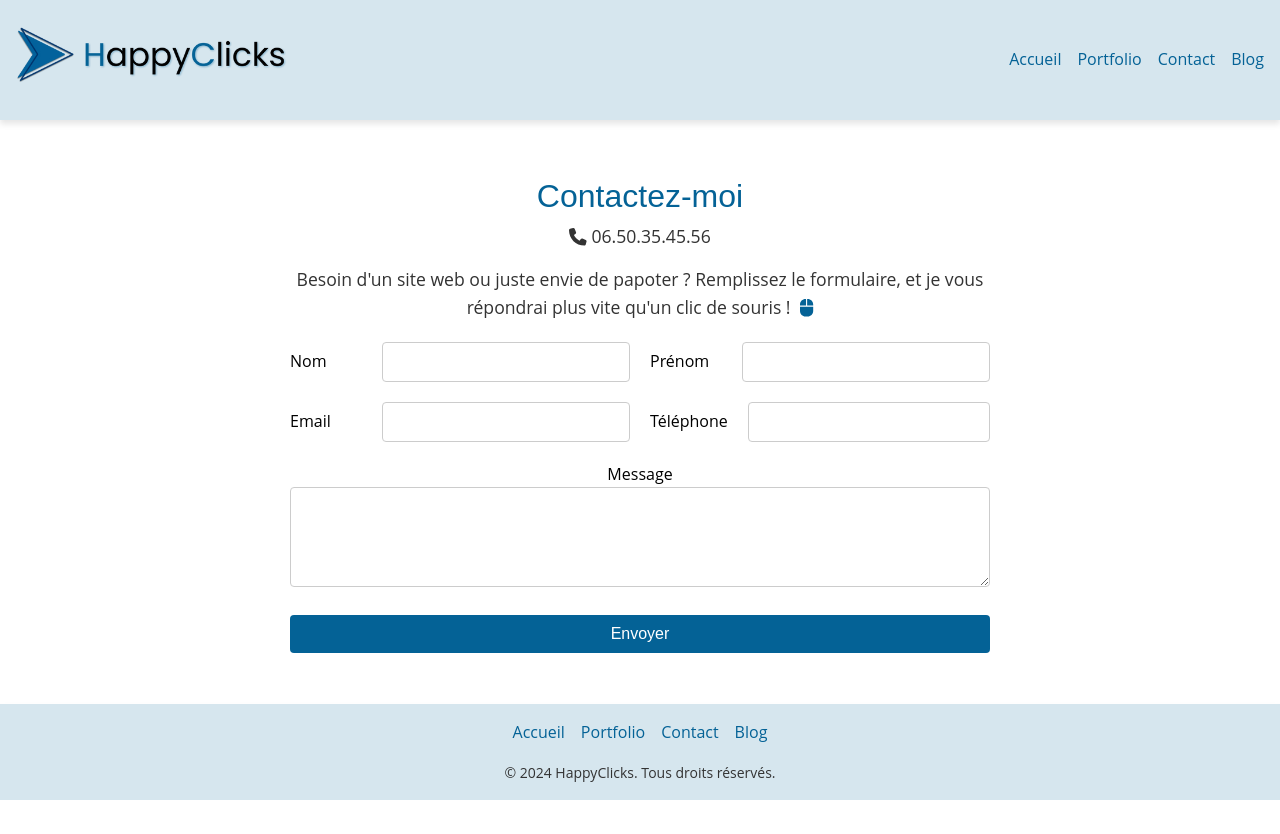
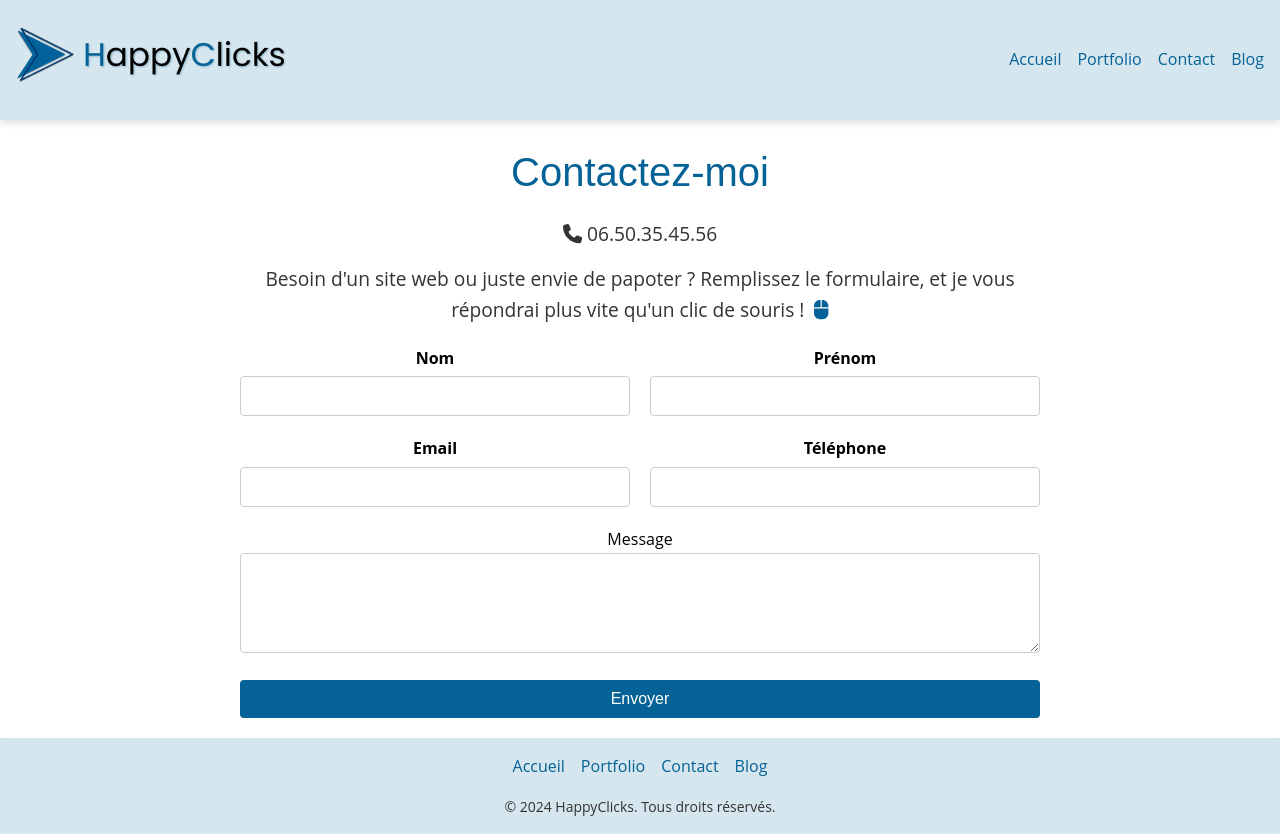
Before and after one commit to CarolineB13/happyclicks, a React (Create React App) app: page /contact in a window 1280 px wide. Before the commit the page ends 800 px from the top, so only its background shows below. Built offline with nearby package versions, Linux system fonts and the light colour scheme.

Commit message:
Ajout des future flags de React Router v7 et amélioration formulaire contact

```diff
--- a/src/app/App.js
+++ b/src/app/App.js
@@ -1,28 +1,15 @@
-import { BrowserRouter, Routes, Route } from "react-router-dom";
+import React from "react";
+import { Outlet } from "react-router-dom";
 import Header from '../components/Header/Header';
-import Home from "../pages/Home/Home";
-import Portfolio from '../pages/Portfolio/Portfolio';
-import Contact from '../pages/Contact/Contact';
-import Blog from '../pages/Blog/Blog';
-import BlogPost from '../components/Blog/BlogPost';
-import NotFound from '../pages/NotFound/NotFound';
 import Footer from '../components/Footer/Footer';
 
 function App() {
   return (
-    <BrowserRouter>
-    <Header />
-      <Routes>
-        <Route path="/" element={<Home />} />
-        <Route path="/portfolio" element={<Portfolio />} />
-        <Route path="/contact" element={<Contact />} />
-        <Route path="/blog" element={<Blog />} />
-        <Route path="/blog/:id" element={<BlogPost />} />
-        <Route path="*" element={<NotFound />} /> {/* Route 404 */}
-
-      </Routes>
+    <>
+      <Header />
+      <Outlet /> {/* Ce composant rendra les routes enfants */}
       <Footer />
-    </BrowserRouter>
+    </>
   );
 }
 
--- /dev/null
+++ b/src/components/ContactForm/ContactForm.css
@@ -0,0 +1,76 @@
+.contact-form {
+    display: grid;
+    grid-template-columns: 1fr 1fr; /* Deux colonnes */
+    gap: 20px;
+    margin-top: 20px;
+  }
+
+  .contact-form .input-group {
+    display: flex;
+    flex-direction: column; /* Aligne verticalement les champs et les labels */
+    gap: 5px;
+  }
+
+  .contact-form .input-group label {
+    font-weight: bold;
+    color: var(--text-primary-color);
+  }
+
+  .contact-form .full-width {
+    grid-column: 1 / -1; /* Étend l'élément sur toute la largeur */
+  }
+
+  .contact-form input,
+  .contact-form textarea {
+    width: 100%; /* S'assurer que les champs utilisent toute la largeur */
+    padding: 10px;
+    font-size: 1em;
+    border: 1px solid #ccc;
+    border-radius: 4px;
+    box-sizing: border-box; /* Assure un dimensionnement uniforme */
+  }
+
+  .contact-form textarea {
+    height: 100px;
+    resize: vertical; /* Permet de redimensionner verticalement seulement */
+  }
+
+  .contact-form button {
+    grid-column: 1 / -1; /* Étend le bouton sur toute la largeur */
+    padding: 10px;
+    font-size: 1em;
+    color: #fff;
+    background-color: var(--accent-color-1);
+    border: none;
+    border-radius: 4px;
+    cursor: pointer;
+    transition: background-color 0.3s ease;
+  }
+
+  .contact-form button:hover {
+    background-color: var(--highlight-color);
+  }
+
+  .contact-form button:disabled {
+    background-color: #ccc;
+    cursor: not-allowed;
+  }
+
+  .status-message {
+    grid-column: 1 / -1; /* Étend le message de statut sur toute la largeur */
+    text-align: center;
+    margin-top: 10px;
+    font-size: 1em;
+  }
+
+  .status-message.success {
+    color: green;
+  }
+
+  .status-message.error {
+    color: red;
+  }
+  .status-message.pending {
+    color: var(--accent-color-1);
+    font-style: italic;
+  }
--- /dev/null
+++ b/src/components/ContactForm/ContactForm.js
@@ -0,0 +1,89 @@
+import React, { useRef, useState } from 'react';
+import emailjs from 'emailjs-com';
+import { FontAwesomeIcon } from '@fortawesome/react-fontawesome';
+import { faPaperPlane, faCheckCircle, faBug } from '@fortawesome/free-solid-svg-icons';
+import './ContactForm.css';
+
+function ContactForm() {
+  const form = useRef();
+  const [statusMessage, setStatusMessage] = useState('');
+  const [statusType, setStatusType] = useState("");
+  const [isSending, setIsSending] = useState(false);
+
+  const sendEmail = (e) => {
+    e.preventDefault();
+
+    setStatusMessage(
+            <span>
+              <FontAwesomeIcon icon={faPaperPlane} /> Un peu de patience, votre message s'envole... ✈️
+            </span>
+
+    );
+    setStatusType("pending");
+    setIsSending(true);
+
+    emailjs
+      .sendForm(
+        'service_a95x7nf',        // Service ID
+        'template_riyza4k',       // Template ID
+        form.current,
+        '2eO9fkTu2btlJrHd8'       // Public Key (User ID)
+      )
+      .then((result) => {
+        console.log(result.text);
+        setStatusMessage(
+            <span>
+            <FontAwesomeIcon icon={faCheckCircle} style={{ color: 'green' }} /> Merci ! Votre message a bien été envoyé ! 🎉
+          </span>
+        );
+        setStatusType("success");
+      })
+      .catch((error) => {
+        console.error(error.text);
+        setStatusMessage(
+            <span>
+            <FontAwesomeIcon icon={faBug} style={{ color: 'red' }} /> Aïe ! Une erreur s’est glissée... 🐞 Merci d’essayer à nouveau.
+          </span>
+        );
+        setStatusType("error");
+      })
+      .finally(() => {
+        setIsSending(false); // Réactiver le bouton
+      });
+
+    e.target.reset();
+  };
+
+  return (
+    <form ref={form} onSubmit={sendEmail} className="contact-form">
+      <div className="input-group">
+        <label>Nom</label>
+        <input type="text" name="name" required />
+      </div>
+      <div className="input-group">
+        <label>Prénom</label>
+        <input type="text" name="firstname" required />
+      </div>
+      <div className="input-group">
+        <label>Email</label>
+        <input type="email" name="email" required />
+      </div>
+      <div className="input-group">
+        <label>Téléphone</label>
+        <input type="tel" name="phone" />
+      </div>
+      <div className="full-width">
+        <label>Message</label>
+        <textarea name="message" required />
+      </div>
+      <button type="submit" disabled={isSending}>
+        {isSending ? "Envoi en cours..." : "Envoyer"}
+      </button>
+      {statusMessage && (
+        <p className={`status-message ${statusType}`}>{statusMessage}</p>
+      )}
+    </form>
+  );
+}
+
+export default ContactForm;
--- a/src/components/LinkedInBadge/LinkedInBadge.js
+++ b/src/components/LinkedInBadge/LinkedInBadge.js
@@ -2,7 +2,7 @@ import React from 'react';
 
 const LinkedInBadge = () => {
   return (
-    <div class="badge-base LI-profile-badge"
+    <div className="badge-base LI-profile-badge"
     data-locale="fr_FR"
     data-size="medium"
     data-theme="light" data-type="VERTICAL"
--- a/src/index.js
+++ b/src/index.js
@@ -1,13 +1,14 @@
 import React from 'react';
 import ReactDOM from 'react-dom/client';
 import './index.css';
-import App from './app/App';
 import reportWebVitals from './reportWebVitals';
+import { RouterProvider } from 'react-router-dom';
+import router from './routes/Router';
 
 const root = ReactDOM.createRoot(document.getElementById('root'));
 root.render(
   <React.StrictMode>
-    <App />
+    <RouterProvider router={router} /> {/* Utilisation de RouterProvider */}
   </React.StrictMode>
 );
 
--- a/src/pages/Contact/Contact.css
+++ b/src/pages/Contact/Contact.css
@@ -1,85 +1,23 @@
 .contact-section {
   padding: 20px;
-  max-width: 700px;
+  max-width: 800px;
   margin: auto;
   text-align: center;
 }
 
 .contact-section h2 {
-  font-size: 2em;
+  font-size: 2.5em;
   color: var(--accent-color-1);
+  margin-bottom: 15px;
 }
 
 .contact-section p {
-  font-size: 1em;
-  margin-bottom: 10px;
-}
-
-.contact-form {
-  display: grid;
-  grid-template-columns: 1fr 1fr; /* Deux colonnes */
-  gap: 20px;
-  margin-top: 20px;
-}
-
-.contact-form .input-group {
-  display: flex;
-  flex-direction: row;
-  align-items: center;
-  gap: 20px;
-}
-
-.contact-form .input-group label {
-  width: 30%;
-  text-align: justify;
-}
-
-.contact-form .full-width {
-  grid-column: 1 / -1; /* Étend l'élément sur toute la largeur */
-}
-
-.contact-form input,
-.contact-form textarea {
-  width: 100%; /* S'assurer que les champs utilisent toute la largeur */
-  padding: 10px;
-  font-size: 1em;
-  border: 1px solid #ccc;
-  border-radius: 4px;
-  box-sizing: border-box; /* Assure un dimensionnement uniforme */
-}
-
-.contact-form textarea {
-  height: 100px;
-  resize: vertical; /* Permet de redimensionner verticalement seulement */
-}
-
-.contact-form button {
-  grid-column: 1 / -1;
-  padding: 10px;
-  font-size: 1em;
-  color: #fff;
-  background-color: var(--accent-color-1);
-  border: none;
-  border-radius: 4px;
-  cursor: pointer;
-}
-
-.contact-form button:hover {
-  background-color: var(--highlight-color);
-}
-
-.contact-section p {
-  font-size: 1.1em;
+  font-size: 1.2em;
+  margin-bottom: 15px;
   color: var(--text-secondary-color);
-  margin-bottom: 15px;
 }
 
 .contact-section .fa-computer-mouse {
   margin-left: 5px;
-  color: var(--accent-color-1); /* couleur assortie à votre design */
+  color: var(--accent-color-1); /* Couleur assortie à votre design */
 }
-.status-message {
-  margin-top: 10px;
-  color: green;
-  font-size: 1em;
-}
--- a/src/pages/Contact/Contact.js
+++ b/src/pages/Contact/Contact.js
@@ -1,39 +1,10 @@
-import React, { useRef, useState } from 'react';
-import emailjs from 'emailjs-com';
+import React from 'react';
 import { FontAwesomeIcon } from '@fortawesome/react-fontawesome';
-import { faPhone } from '@fortawesome/free-solid-svg-icons';
-import { faComputerMouse } from '@fortawesome/free-solid-svg-icons';
+import { faPhone, faComputerMouse } from '@fortawesome/free-solid-svg-icons';
+import ContactForm from '../../components/ContactForm/ContactForm';
 import './Contact.css';
 
 function Contact() {
-  const form = useRef();
-  const [statusMessage, setStatusMessage] = useState('');
-
-  const sendEmail = (e) => {
-    e.preventDefault();
-
-    emailjs.sendForm(
-      'service_a95x7nf',        // Service ID
-      'template_riyza4k',       // Template ID
-      form.current,
-      '2eO9fkTu2btlJrHd8'       // Public Key (User ID)
-    )
-    .then((result) => {
-        console.log(result.text);
-        setStatusMessage('Message envoyé avec succès !');
-        console.log("Nom:", e.target.name.value);
-        console.log("Email:", e.target.email.value);
-        console.log("Message:", e.target.message.value);
-
-    })
-    .catch((error) => {
-      console.error(error.text);
-      setStatusMessage("Erreur lors de l'envoi du message.");
-  });
-
-    e.target.reset();
-  };
-
   return (
     <section className="contact-section">
       <h2>Contactez-moi</h2>
@@ -41,35 +12,11 @@ function Contact() {
         <FontAwesomeIcon icon={faPhone} /> 06.50.35.45.56
       </p>
       <p className="contact-invite">
-      Besoin d'un site web ou juste envie de papoter ? Remplissez le formulaire,
-      et je vous répondrai plus vite qu'un clic de souris !{' '}
-      <FontAwesomeIcon icon={faComputerMouse} />
+        Besoin d'un site web ou juste envie de papoter ? Remplissez le formulaire,
+        et je vous répondrai plus vite qu'un clic de souris !{' '}
+        <FontAwesomeIcon icon={faComputerMouse} />
       </p>
-
-      <form ref={form} onSubmit={sendEmail} className="contact-form">
-        <div className="input-group">
-          <label>Nom</label>
-          <input type="text" name="name" required />
-        </div>
-        <div className="input-group">
-          <label>Prénom</label>
-          <input type="text" name="firstname" required />
-        </div>
-        <div className="input-group">
-          <label>Email</label>
-          <input type="email" name="email" required />
-        </div>
-        <div className="input-group">
-          <label>Téléphone</label>
-          <input type="tel" name="phone" />
-        </div>
-        <div className="full-width">
-          <label>Message</label>
-          <textarea name="message" required />
-        </div>
-        <button type="submit">Envoyer</button>
-      </form>
-      {statusMessage && <p className="status-message">{statusMessage}</p>}
+      <ContactForm />
     </section>
   );
 }
--- /dev/null
+++ b/src/routes/Router.js
@@ -0,0 +1,37 @@
+import { createBrowserRouter } from "react-router-dom";
+import App from "../app/App";
+import Home from "../pages/Home/Home";
+import Portfolio from '../pages/Portfolio/Portfolio';
+import Contact from '../pages/Contact/Contact';
+import Blog from '../pages/Blog/Blog';
+import BlogPost from '../components/Blog/BlogPost';
+import NotFound from '../pages/NotFound/NotFound';
+
+const router = createBrowserRouter(
+  [
+    {
+      path: "/",
+      element: <App />,
+      children: [
+        { path: "/", element: <Home /> },
+        { path: "portfolio", element: <Portfolio /> },
+        { path: "contact", element: <Contact /> },
+        { path: "/blog", element: <Blog />},
+        { path: "/blog/:id", element: <BlogPost />},
+        { path: "*", element: <NotFound /> },
+  ],
+},
+  ],
+  {
+    future: {
+      v7_startTransition: true,
+      v7_relativeSplatPath: true,
+      v7_fetcherPersist: true,
+      v7_normalizeFormMethod: true,
+      v7_partialHydration: true,
+      v7_skipActionErrorRevalidation: true,
+    },
+  }
+);
+
+export default router;
```
